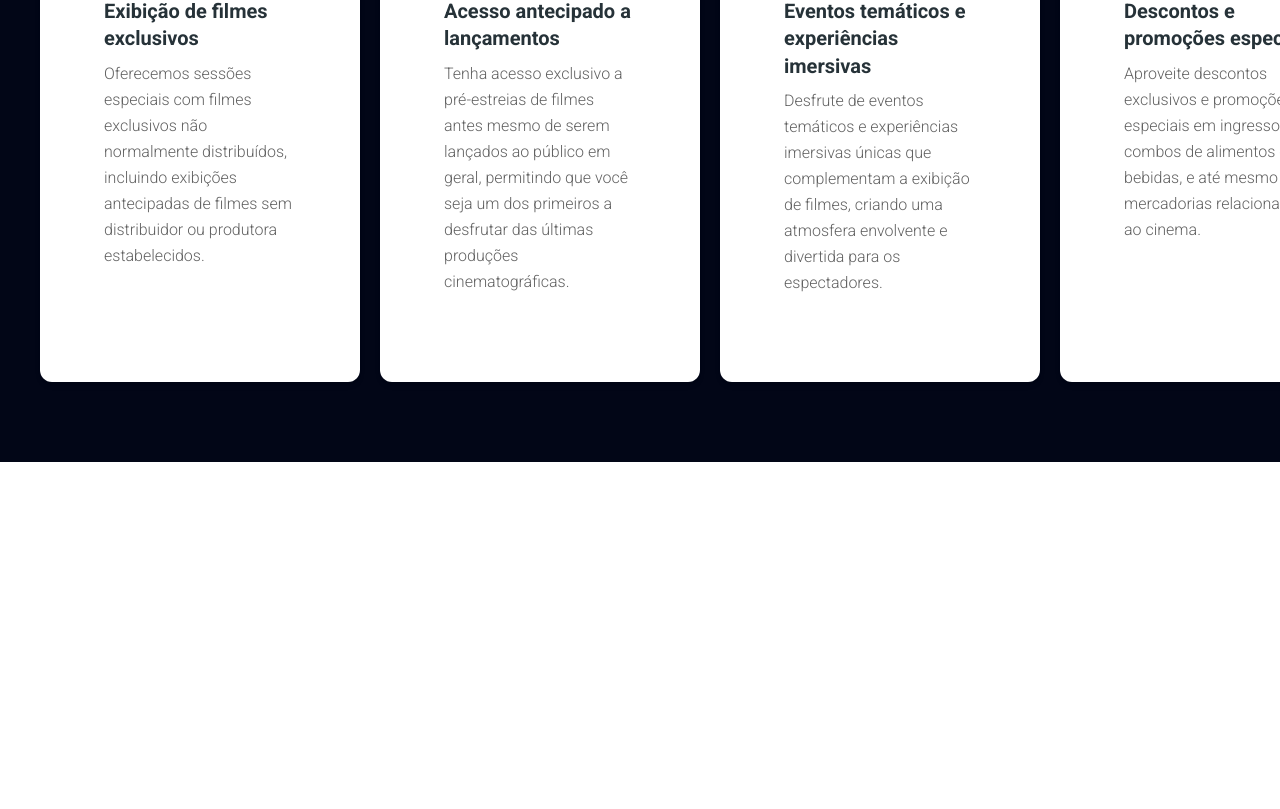
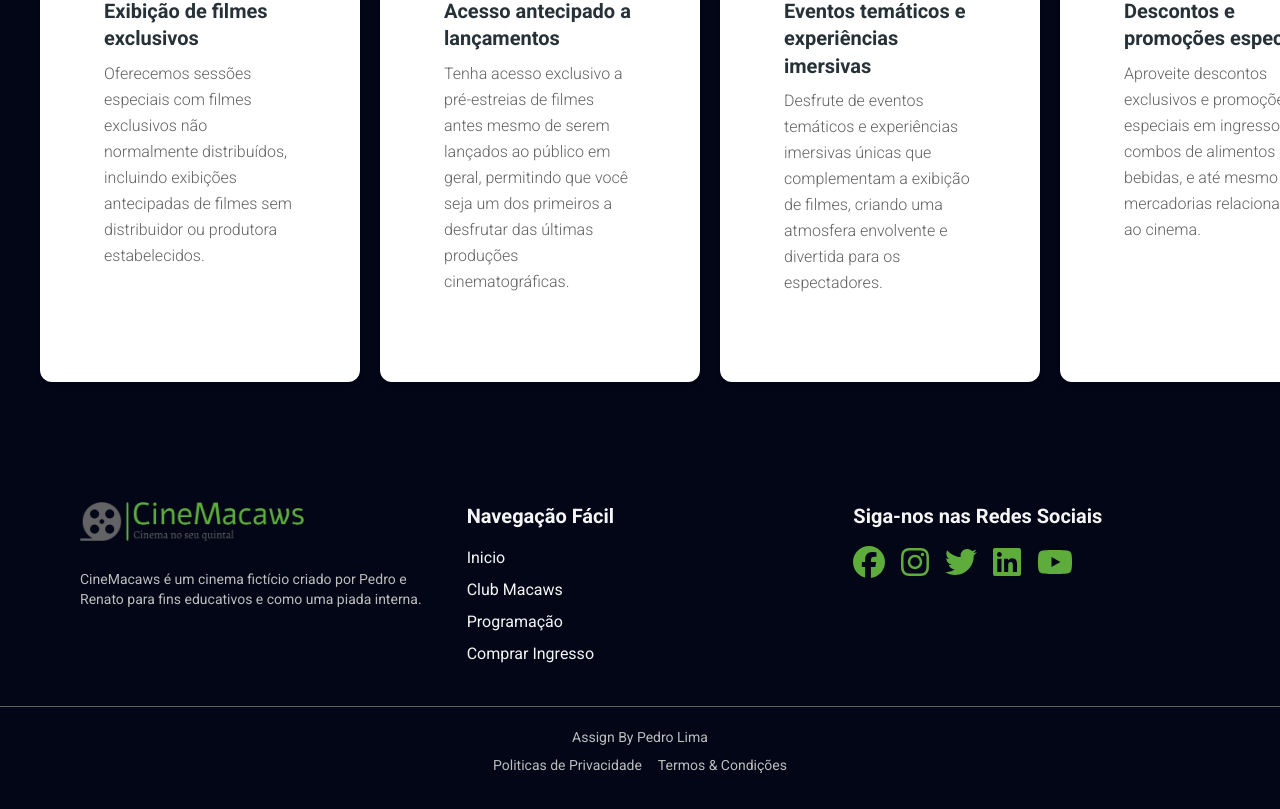
Before and after one commit to pedrobits/cinemacaws-frontend, a React (Vite) app: page / in a window 1280 px wide. Shown: the part 983-1792 px from the top of the page. Before the commit the page ends 1445 px from the top, so only its background shows below. Built offline with nearby package versions, Linux system fonts and the light colour scheme.

Commit message:
feat: :sparkles: Create a footer component

```diff
--- a/src/App.jsx
+++ b/src/App.jsx
@@ -1,6 +1,7 @@
 import NavBar from "./components/navBar"
 import HeroCarrosel from "./components/heroCarrosel"
 import PlanExplain from "./components/planExplain"
+import Footer from "./components/Footer"
 
 export default function App() {
   return (
@@ -8,6 +9,7 @@ export default function App() {
       <NavBar />
       <HeroCarrosel />
       <PlanExplain />
+      <Footer />
     </>
   )
 }
--- /dev/null
+++ b/src/components/Footer/index.jsx
@@ -0,0 +1,57 @@
+import { FontAwesomeIcon } from '@fortawesome/react-fontawesome';
+import { faInstagram, faFacebook, faTwitter, faLinkedin, faYoutube } from '@fortawesome/free-brands-svg-icons';
+
+const Footer = () => {
+	return (
+		<footer className="bg-customDark text-gray-100 py-10">
+			<div className="max-w-6xl mx-auto px-4 flex flex-col md:flex-row md:justify-between md:items-start gap-10">
+				<div className="flex flex-col md:w-1/3 gap-5">
+					<img className="w-56" src="/public/logo.png" alt="Logo CineMacaws" />
+					<p className="mt-2 text-sm text-gray-400">
+						CineMacaws é um cinema fictício criado por Pedro e Renato para fins educativos e como uma piada interna.
+					</p>
+				</div>
+
+				<div className="md:w-1/3">
+					<h2 className="text-xl font-bold">Navegação Fácil</h2>
+					<ul className="mt-4 space-y-2">
+						<li className="hover:text-customGreen transition-all"><a href="/">Inicio</a></li>
+						<li className="hover:text-customGreen transition-all"><a href="/club-macaws">Club Macaws</a></li>
+						<li className="hover:text-customGreen transition-all"><a href="/programacao">Programação</a></li>
+						<li className="hover:text-customGreen transition-all"><a href="/comprar-ingresso">Comprar Ingresso</a></li>
+					</ul>
+				</div>
+
+				<div className="md:w-1/3">
+					<h2 className="text-xl font-bold">Siga-nos nas Redes Sociais</h2>
+					<div className="mt-4 flex space-x-4">
+						<a href="https://www.facebook.com" target="_blank" rel="noopener noreferrer" className="text-customGreen hover:text-gray-400">
+							<FontAwesomeIcon icon={faFacebook} size="2x" />
+						</a>
+						<a href="https://www.instagram.com" target="_blank" rel="noopener noreferrer" className="text-customGreen hover:text-gray-400">
+							<FontAwesomeIcon icon={faInstagram} size="2x" />
+						</a>
+						<a href="https://www.twitter.com" target="_blank" rel="noopener noreferrer" className="text-customGreen hover:text-gray-400">
+							<FontAwesomeIcon icon={faTwitter} size="2x" />
+						</a>
+						<a href="https://www.linkedin.com" target="_blank" rel="noopener noreferrer" className="text-customGreen hover:text-gray-400">
+							<FontAwesomeIcon icon={faLinkedin} size="2x" />
+						</a>
+						<a href="https://www.youtube.com" target="_blank" rel="noopener noreferrer" className="text-customGreen hover:text-gray-400">
+							<FontAwesomeIcon icon={faYoutube} size="2x" />
+						</a>
+					</div>
+				</div>
+			</div>
+			<div className="border-t border-gray-700 mt-10 pt-5 text-center text-sm text-gray-400">
+				<span>Assign By Pedro Lima</span>
+				<div className="mt-2 space-x-4">
+					<a href="/privacy-policy" className="hover:text-customGreen transition-all">Politicas de Privacidade</a>
+					<a href="/terms-conditions" className="hover:text-customGreen transition-all">Termos & Condições</a>
+				</div>
+			</div>
+		</footer>
+	);
+}
+
+export default Footer;
```
